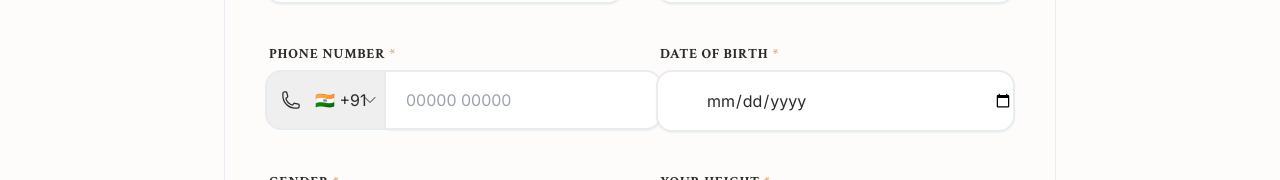
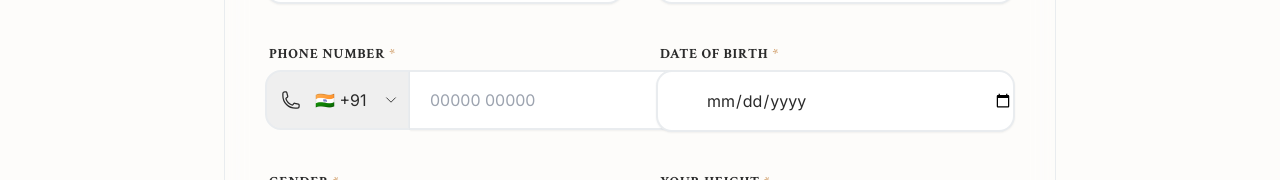
Before and after one commit to Leeshwaan04/freezmelanding, a Next.js app: page /application in a window 1280 px wide. Shown: the part 721-901 px from the top of the page. Built offline with nearby package versions, Linux system fonts and the light colour scheme.

Commit message:
Fix country code dropdown chevron icon alignment

```diff
--- a/src/app/application/components/PhoneInputField.tsx
+++ b/src/app/application/components/PhoneInputField.tsx
@@ -74,7 +74,7 @@ const PhoneInputField = ({
                         name="countryCode"
                         value={countryCode}
                         onChange={onChange}
-                        className={`h-full ${icon ? 'pl-12' : 'pl-4'} pr-2 py-4 bg-card/40 backdrop-blur-sm border-2 rounded-l-2xl font-body text-foreground transition-all duration-300 focus:outline-none focus:ring-0 focus:bg-card/80 ${error ? 'border-destructive/40 focus:border-destructive' : 'border-border/50 focus:border-primary'} appearance-none cursor-pointer`}
+                        className={`h-full ${icon ? 'pl-12' : 'pl-4'} pr-8 py-4 bg-card/40 backdrop-blur-sm border-2 rounded-l-2xl font-body text-foreground transition-all duration-300 focus:outline-none focus:ring-0 focus:bg-card/80 ${error ? 'border-destructive/40 focus:border-destructive' : 'border-border/50 focus:border-primary'} appearance-none cursor-pointer`}
                     >
                         {countryCodes.map(({ code, country, flag }) => (
                             <option key={code} value={code}>
@@ -82,8 +82,8 @@ const PhoneInputField = ({
                             </option>
                         ))}
                     </select>
-                    <div className="absolute right-2 top-1/2 -translate-y-1/2 pointer-events-none">
-                        <Icon name="ChevronDownIcon" size={16} variant="outline" className="text-muted-foreground/50" />
+                    <div className="absolute right-3 top-1/2 -translate-y-1/2 pointer-events-none">
+                        <Icon name="ChevronDownIcon" size={14} variant="outline" className="text-muted-foreground/50" />
                     </div>
                 </div>
 
```
